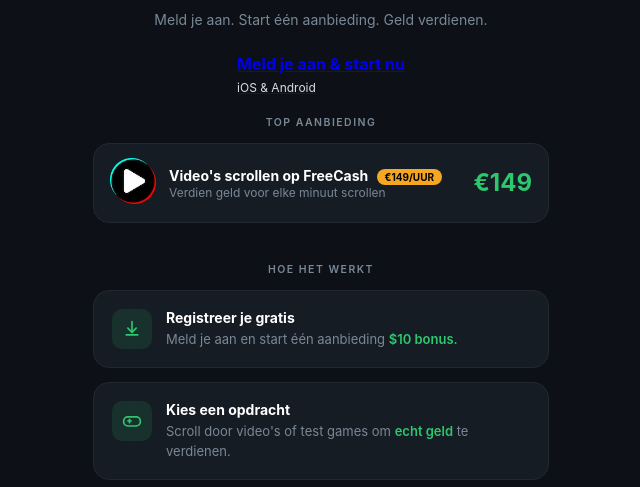
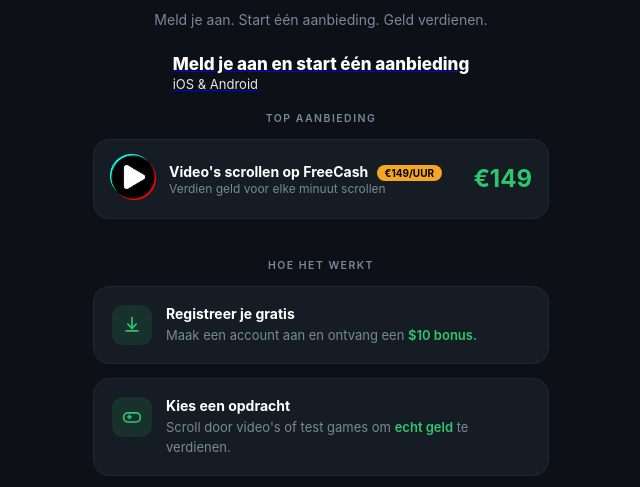
Before and after one commit to stefantocea53-sudo/frrcahh, a plain HTML site: page index.html in a window 1280 px wide. Shown: the part 277-764 px from the top of the page, without its empty margins (319-959 px from the left). Drawn offline with Linux system fonts and the light colour scheme.

Commit message:
Update index.html

```diff
--- a/index.html
+++ b/index.html
@@ -7,17 +7,13 @@
   <link rel="icon" href="data:,">
   <meta name="description" content="Meld je aan. Start één aanbieding. Geld verdienen." />
 
-  <link rel="preload" as="image" href="assets/freecash-logo.webp" />
-  <link rel="preload" as="image" href="assets/tiktok-logo.webp" />
-  <link rel="preload" as="image" href="assets/play-button.webp" />
-
   <style>
     *, *::before, *::after { box-sizing: border-box; margin: 0; padding: 0; }
     :root {
       --bg:         #0d1117;
       --card:       #161c24;
       --border:     #212830;
-      --green:      #2cc76e;
+      --green:      #2cc76e; /* VERDELE ĂLA BUN */
       --green-dark: #25b060;
       --text:       #e8edf3;
       --muted:      #7a8896;
@@ -42,7 +38,7 @@
       align-items: center;
     }
 
-    /* HEADER DIN START */
+    /* HEADER LOGOS DIN START */
     .logos {
       display: flex;
       align-items: center;
@@ -99,24 +95,34 @@
       margin-bottom: 22px;
     }
 
-    /* BUTONUL VERDE ORIGINAL */
+    /* BUTONUL VERDE - FIX CA ÎN POZĂ */
     .cta-btn {
       display: block;
       width: 100%;
-      background: var(--green);
-      color: #ffffff;
+      background: var(--green) !important; /* Forțăm culoarea verde */
+      color: #ffffff !important;
       border: none;
       border-radius: 16px;
-      padding: 17px 24px;
+      padding: 20px 24px;
       cursor: pointer;
       text-decoration: none;
       margin-bottom: 16px;
-      text-align: left;
-      transition: background 0.15s;
+      text-align: left; /* Aliniat la stânga ca în poză */
+      transition: opacity 0.2s;
     }
-    .cta-btn:hover { background: var(--green-dark); }
-    .cta-text strong { font-size: 16px; font-weight: 700; display: block; margin-bottom: 2px; }
-    .cta-text span { font-size: 12px; color: rgba(255,255,255,0.85); }
+    .cta-btn:hover { opacity: 0.9; }
+    .cta-text strong {
+      font-size: 17px;
+      font-weight: 800;
+      display: block;
+      margin-bottom: 2px;
+      color: #ffffff;
+    }
+    .cta-text span {
+      font-size: 13px;
+      color: rgba(255,255,255,0.9);
+      display: block;
+    }
 
     .section-label {
       font-size: 10.5px;
@@ -127,7 +133,7 @@
       margin: 20px 0 14px;
     }
 
-    /* CARDS */
+    /* CARDURILE DE OFERTĂ */
     .offer-card {
       background: var(--card);
       border: 1px solid var(--border);
@@ -186,7 +192,7 @@
 
   <a href="https://taptrcks.com/r/eyJ0IjoiZnJlZWNhc2gtY3BpIiwidSI6IjY5YzE4YmI5MDBkZGM2MzVmOTdmNzRmYyIsInRzIjoxNzc2MzMwNDM0Njk1fQ">
     <div class="cta-text">
-      <strong>Meld je aan & start nu</strong>
+      <strong>Meld je aan en start één aanbieding</strong>
       <span>iOS & Android</span>
     </div>
   </a>
@@ -211,7 +217,7 @@
       </div>
       <div class="step-body">
         <div class="step-title">Registreer je gratis</div>
-        <div class="step-desc">Meld je aan en start één aanbieding <span class="hi">$10 bonus.</span></div>
+        <div class="step-desc">Maak een account aan en ontvang een <span class="hi">$10 bonus.</span></div>
       </div>
     </div>
     <div class="step-card">
```
